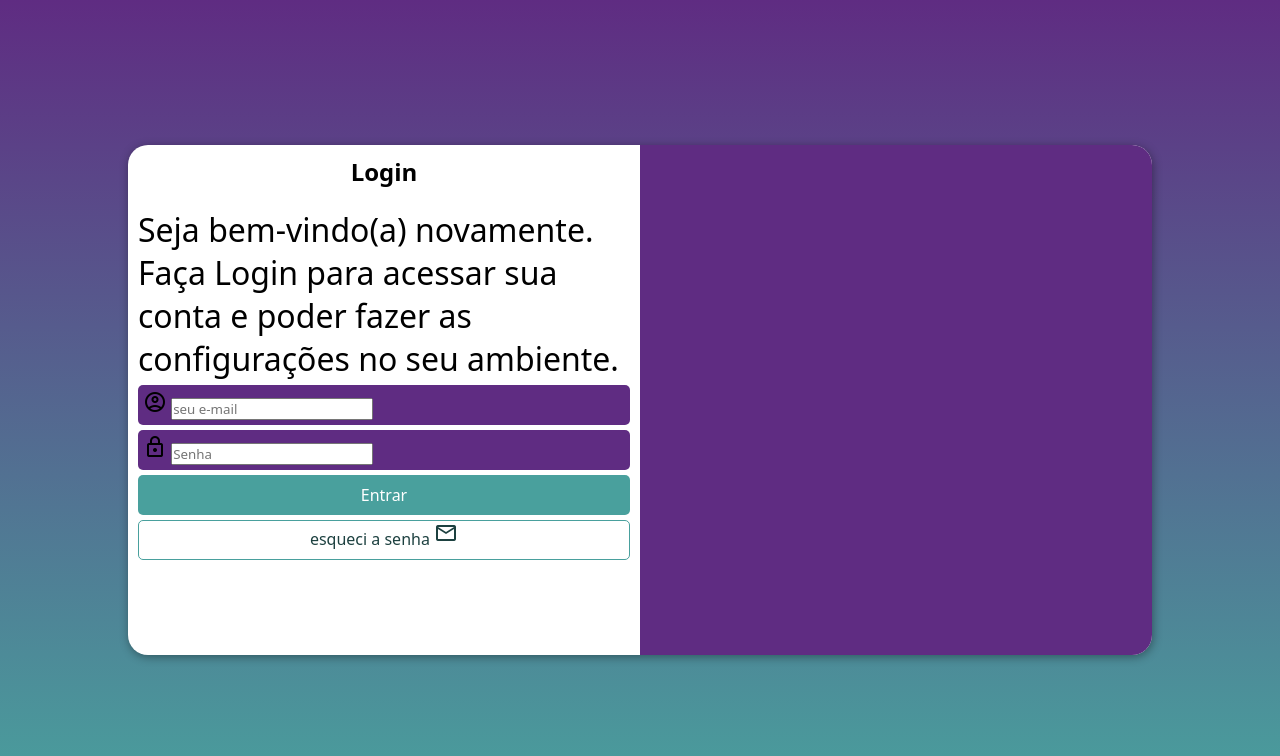
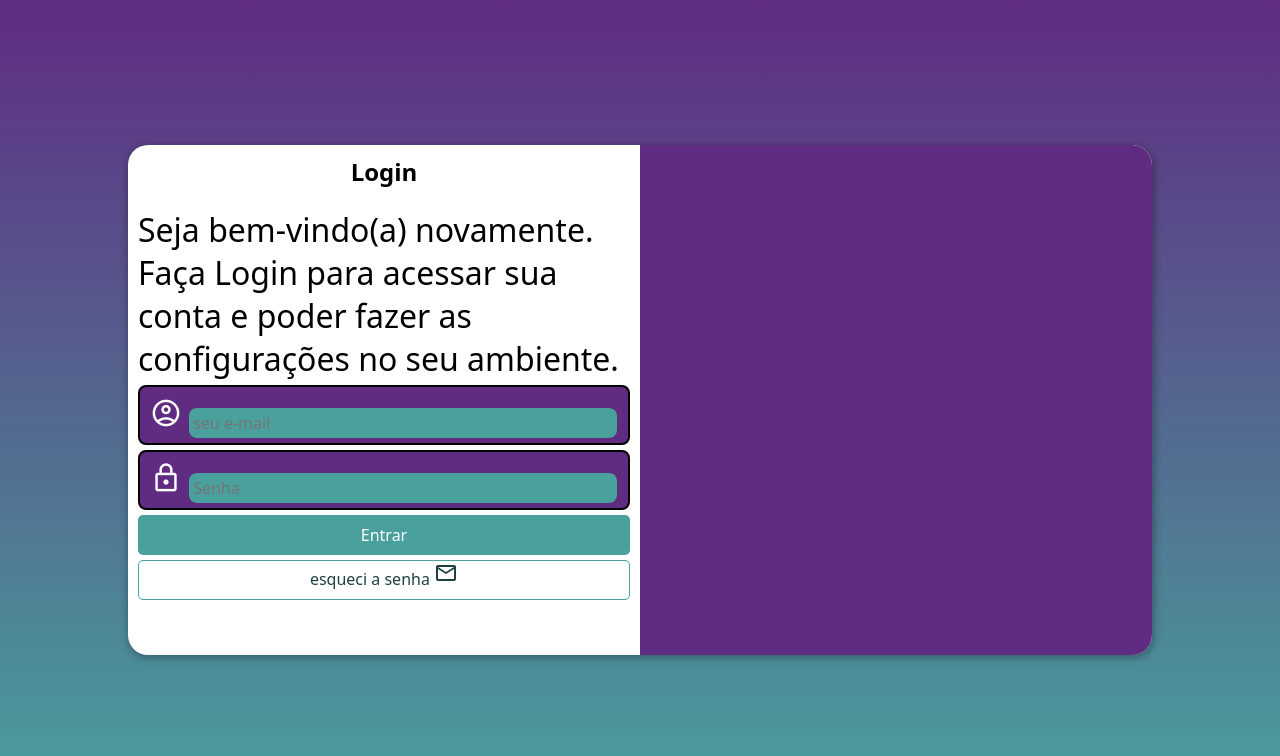
Before and after one commit to AlexandreRamos-dev/projeto-login, a plain HTML site: page index.html in a window 1280 px wide. Drawn offline with nearby package versions, Linux system fonts and the light colour scheme.

Commit message:
final do projeto login

```diff
--- a/estilos/style.css
+++ b/estilos/style.css
@@ -28,7 +28,6 @@ section#login {
     position: absolute;
     top: 50%;
     left: 50%;
-    transform: translate(-50%, -50%);
     overflow: hidden;
 
     background-color: #fff;
@@ -37,6 +36,7 @@ section#login {
     border-radius: 20px;
     box-shadow: 1px 2px 10px rgba(0, 0, 0, 0.378);
 
+    transform: translate(-50%, -50%);
     transition: width 0.5s, height 0.5s;
     transition-timing-function: ease;
 }
@@ -61,7 +61,7 @@ div#formulario {
 }
 
 #formulario > p {
-    font-size: 0.9em;
+    font-size: 0.8em;
 }
 
 .campo {
@@ -69,11 +69,31 @@ div#formulario {
     padding: 5px;
     margin: 5px 0px;
     background-color: #5f2c82;
-    border-radius: 5px;
+    border: 2px solid;
+    border-radius: 8px;
 }
 
 .campo > label {
     display: none;
+}
+
+.campo > span {
+    color: #fff;
+    font-size: 2em;
+    width: 40px;
+    padding: 5px;
+}
+
+.campo > input {
+    margin: auto;
+    background-color: #49a09d;
+    font-size: 1em;
+    width: calc(100% - 50px);
+    height: 100%;
+    border: 0px;
+    border-radius: 8px;
+    padding: 4px;
+    outline: none;
 }
 
 #entrar {
```
